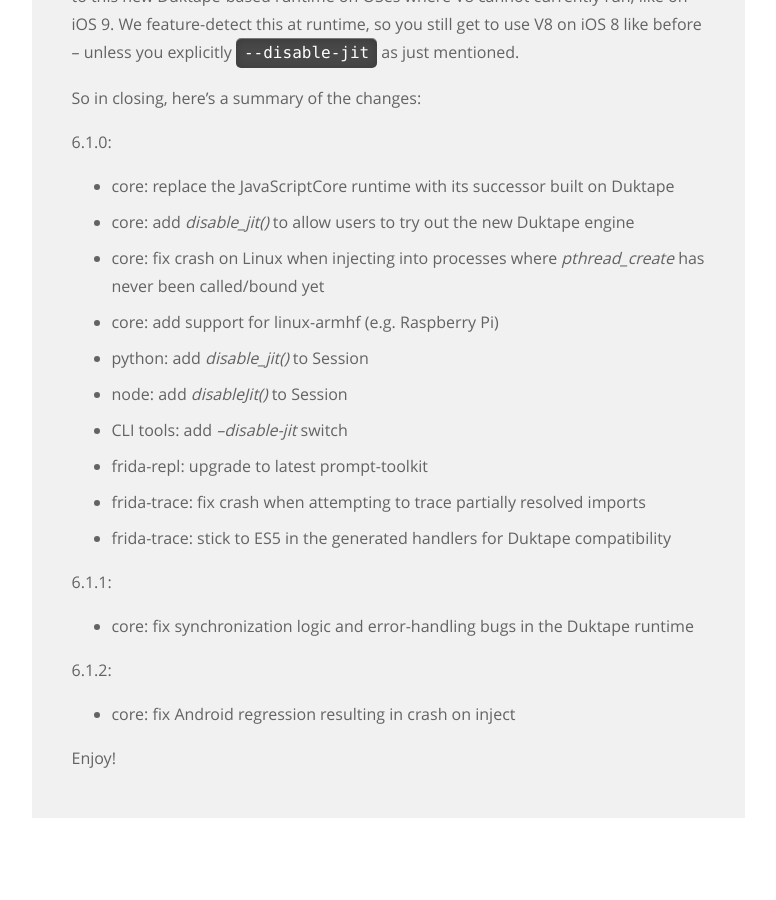
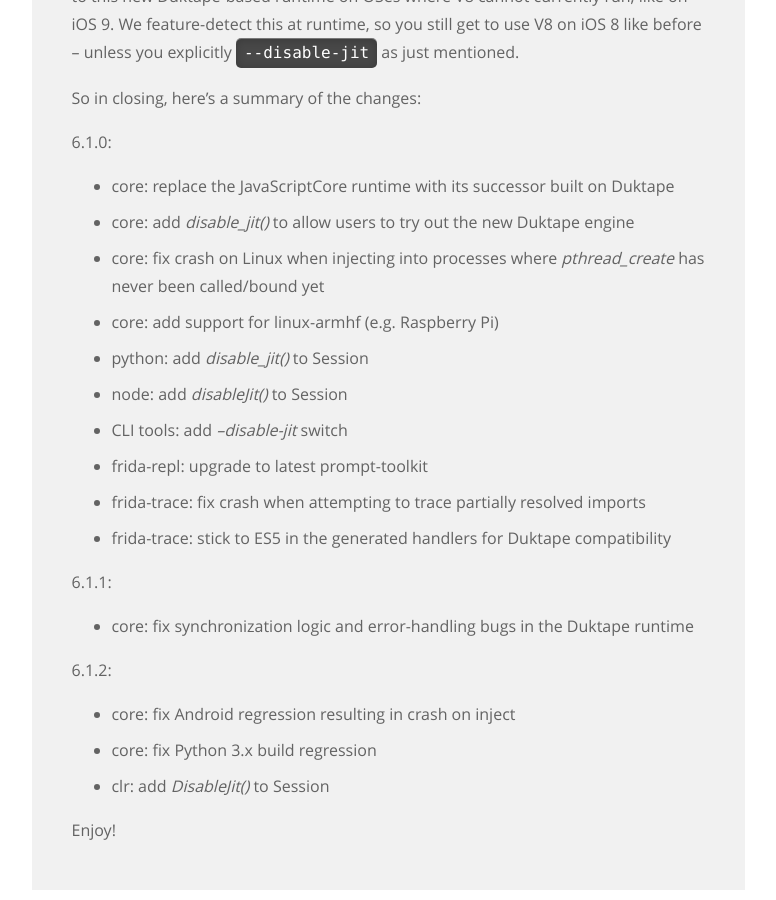
Before and after one commit to frida/frida-website, a Jekyll site: the page built from _posts/2016-01-14-frida-6-1-released.markdown, in a window 1280 px wide and 900 px high, scrolled down 1140 px. Shown: the whole window, without its empty margins (364-1140 px from the left). Built offline with Jekyll 4.4.1, drawn with Linux system fonts in a browser that asks for light colours; before the commit the page ends 1968 px from its top, so only the background shows below that.

Commit message:
Add missing entries to the 6.1.2 release notes

```diff
--- a/_posts/2016-01-14-frida-6-1-released.markdown
+++ b/_posts/2016-01-14-frida-6-1-released.markdown
@@ -69,5 +69,7 @@ So in closing, here's a summary of the changes:
 6.1.2:
 
 - core: fix Android regression resulting in crash on inject
+- core: fix Python 3.x build regression
+- clr: add *DisableJit()* to Session
 
 Enjoy!
```
